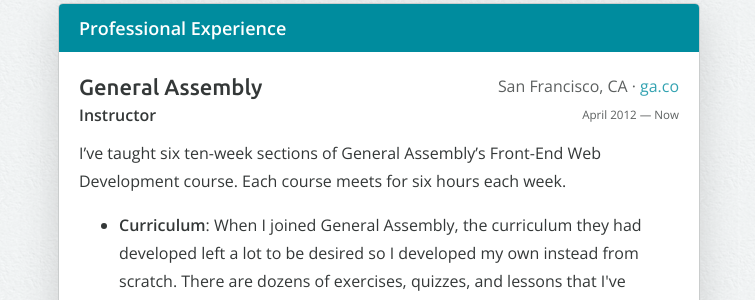
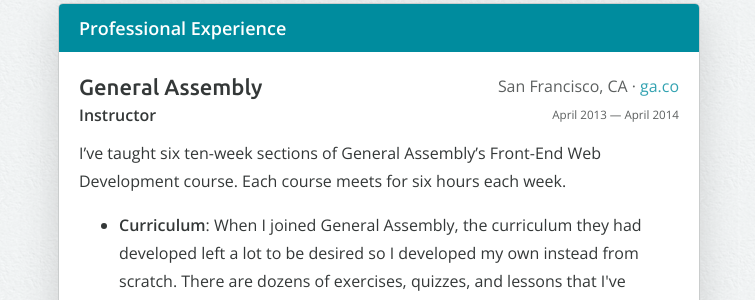
Before and after one commit to avand/avand.github.com, a Jekyll site: the page built from resume.html, in a window 1280 px wide and 900 px high. Shown: the part 361-661 px from the top of the window, without its empty margins (261-1016 px from the left). Built offline with Jekyll 4.4.1, drawn with Linux system fonts in a browser that asks for light colours.

Commit message:
Fixing a date on my resume

```diff
--- a/resume.html
+++ b/resume.html
@@ -40,7 +40,7 @@
     <div class="position">
       <h3>
         Instructor
-        <time>April 2012 — Now</time>
+        <time>April 2013 — April 2014</time>
       </h3>
 
       <p>
```
